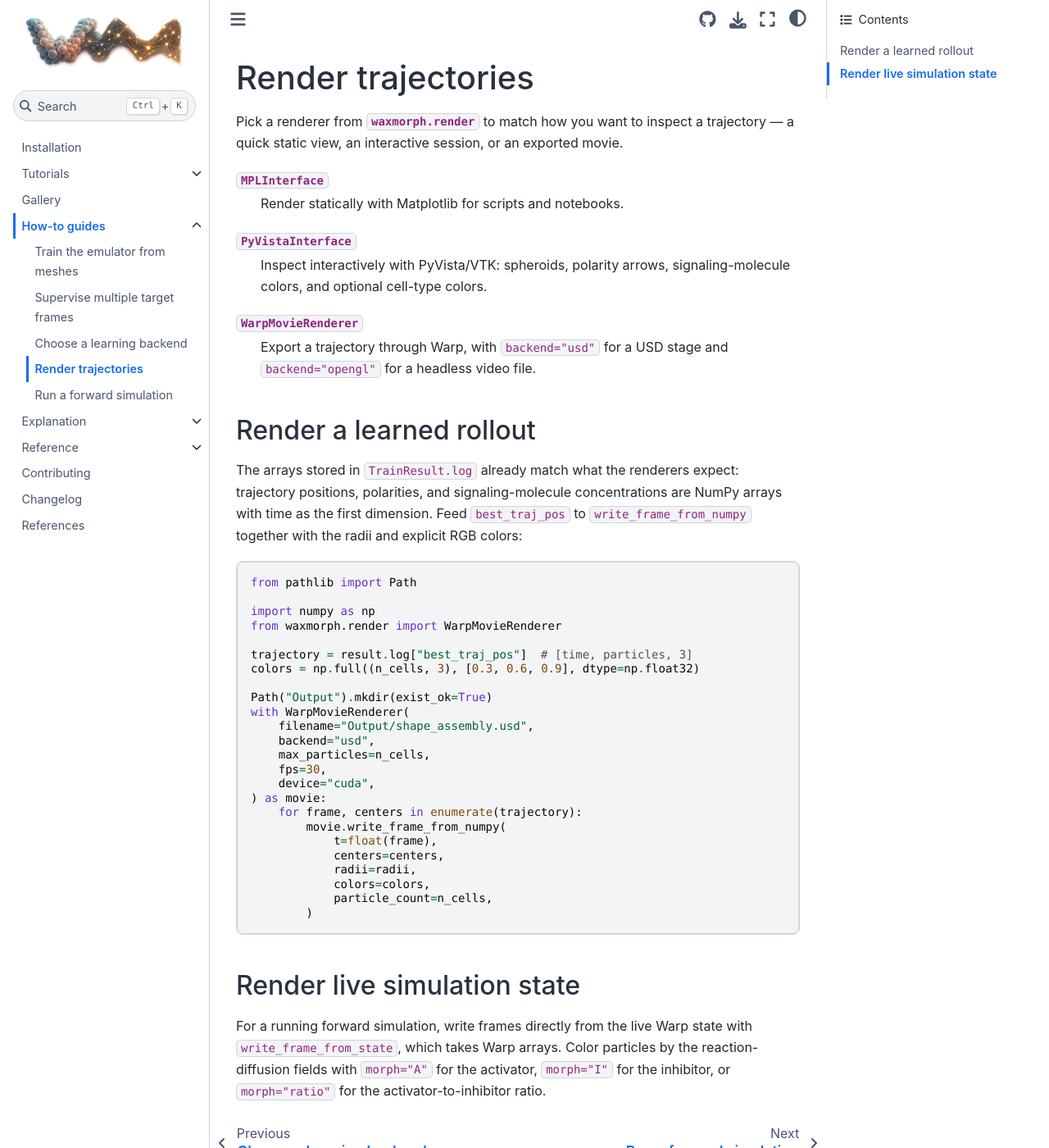
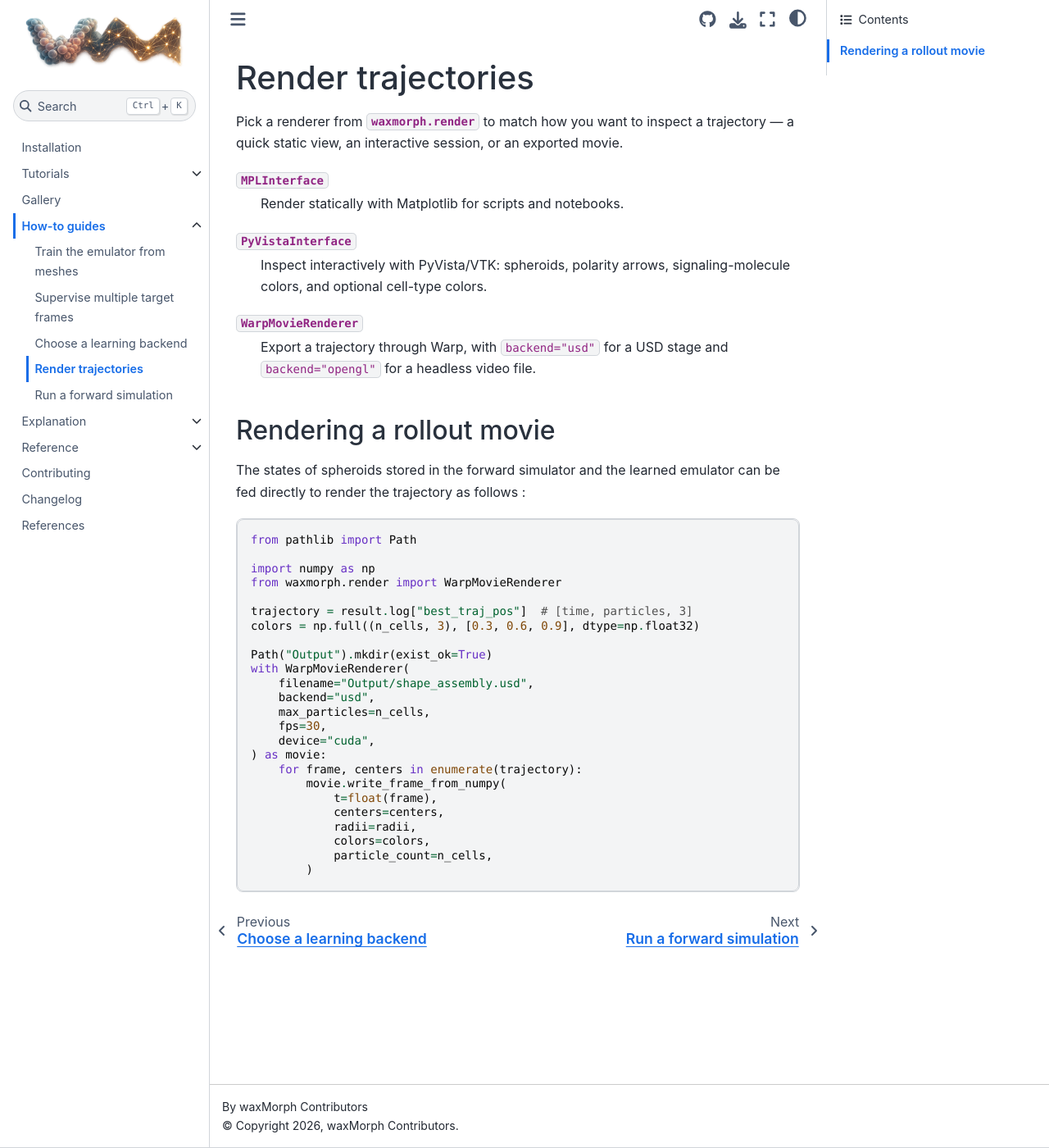
Before and after one commit to Computational-Morphogenomics-Group/waxmorph, a Sphinx documentation site: the page built from docs/how_to/render_trajectories.rst, in a window 1280 px wide and 1400 px high. Shown: the whole window at 82% size. Built offline with Sphinx 7.4.7 and the Sphinx Book theme 1.1.4, drawn with Linux system fonts in a browser that asks for light colours; pages that are not in the unit, such as notebooks, are missing from menus.

Commit message:
Concise wording on rendering

```diff
--- a/docs/how_to/render_trajectories.rst
+++ b/docs/how_to/render_trajectories.rst
@@ -15,14 +15,11 @@ trajectory — a quick static view, an interactive session, or an exported movie
    Export a trajectory through Warp, with ``backend="usd"`` for a USD stage and
    ``backend="opengl"`` for a headless video file.
 
-Render a learned rollout
+Rendering a rollout movie
 ------------------------
 
-The arrays stored in ``TrainResult.log`` already match what the renderers
-expect: trajectory positions, polarities, and signaling-molecule
-concentrations are NumPy arrays with time as the first dimension. Feed
-``best_traj_pos`` to ``write_frame_from_numpy`` together with the radii and
-explicit RGB colors:
+The states of spheroids stored in the forward simulator and the learned
+emulator can be fed directly to render the trajectory as follows :
 
 .. code-block:: python
 
@@ -50,12 +47,3 @@ explicit RGB colors:
                colors=colors,
                particle_count=n_cells,
            )
-
-Render live simulation state
-----------------------------
-
-For a running forward simulation, write frames directly from the live Warp
-state with ``write_frame_from_state``, which takes Warp arrays. Color particles
-by the reaction-diffusion fields with ``morph="A"`` for the activator,
-``morph="I"`` for the inhibitor, or ``morph="ratio"`` for the
-activator-to-inhibitor ratio.
```
